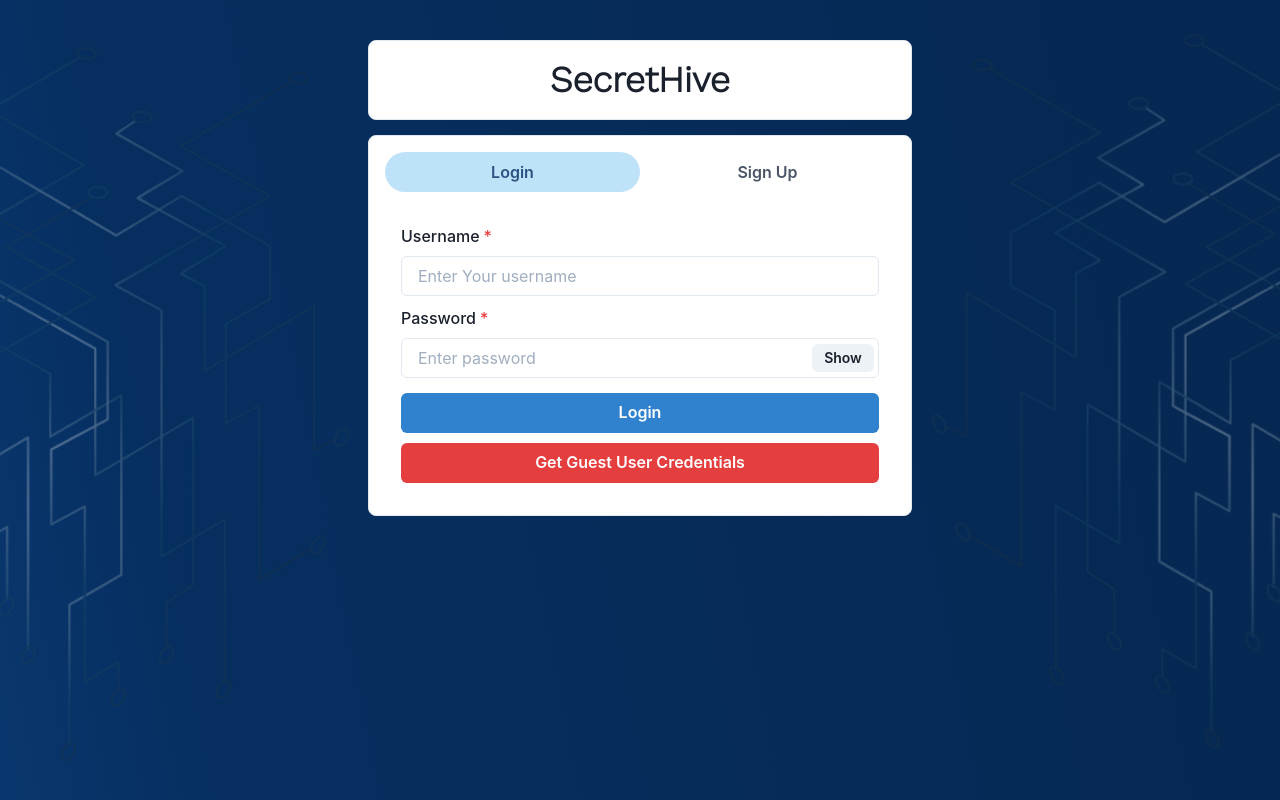
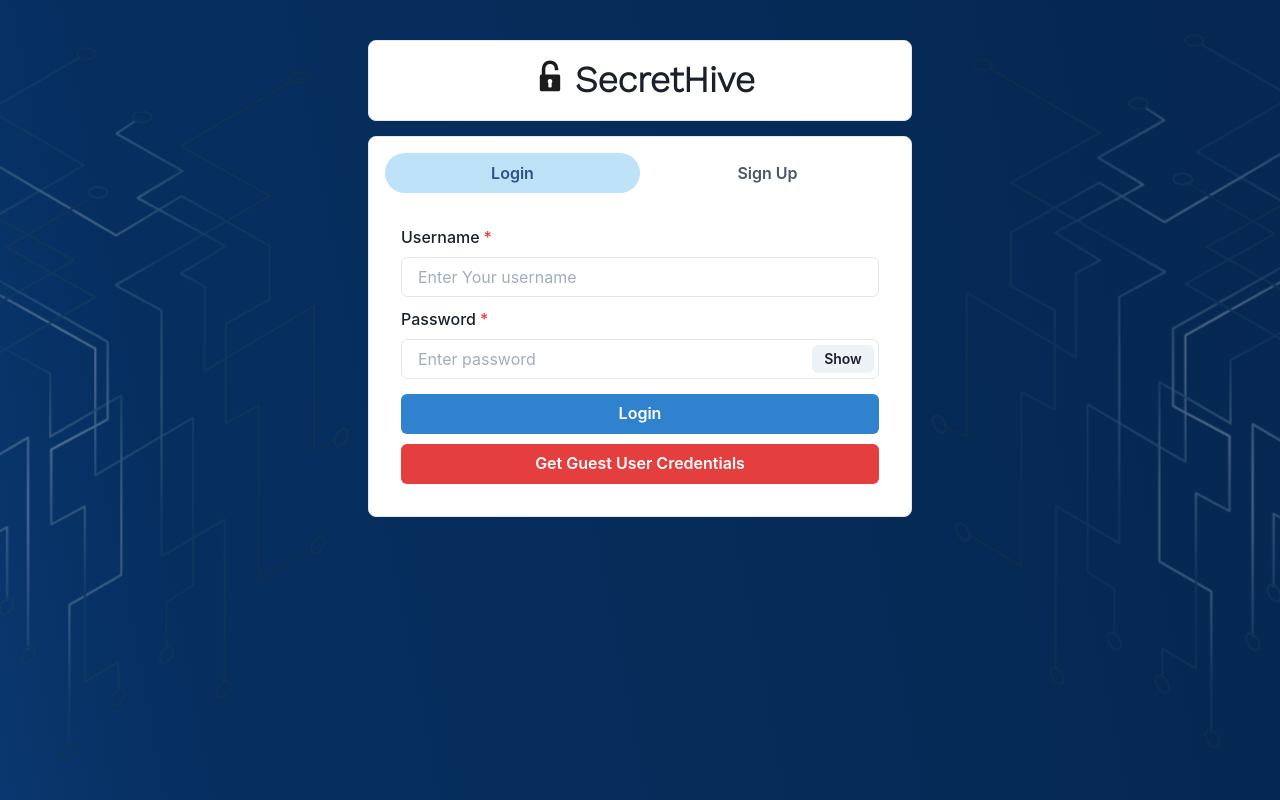
Before and after one commit to sid760/SecretHiveProject, a React (Create React App) app in the folder frontend/: page / in a window 1280 px wide. Built offline with nearby package versions, Linux system fonts and the light colour scheme.

Commit message:
logo animation added for test

```diff
--- a/frontend/src/Pages/Homepage.js
+++ b/frontend/src/Pages/Homepage.js
@@ -14,6 +14,7 @@ import Login from "../components/Authentication/Login";
 import Signup from "../components/Authentication/Signup";
 import Lottie from "react-lottie";
 import animationData from "../Animation - 1702404269691.json"; // Import your Lottie animation JSON file
+import logoAnimationData from "../Animation - 1702565803694.json";
 
 function Homepage() {
   const history = useHistory();
@@ -29,6 +30,16 @@ function Homepage() {
     loop: true,
     autoplay: true,
     animationData: animationData,
+    rendererSettings: {
+      preserveAspectRatio: "xMidYMid slice",
+    },
+  };
+ // Lottie options for your logo
+
+  const logoLottieOptions = {
+    loop: true,
+    autoplay: true,
+    animationData: logoAnimationData,
     rendererSettings: {
       preserveAspectRatio: "xMidYMid slice",
     },
@@ -51,6 +62,9 @@ function Homepage() {
           borderRadius="lg"
           borderWidth="1px"
         >
+        <Box mb={1}>
+            <Lottie options={logoLottieOptions} height={51} width={50} />
+          </Box>
           <Text fontSize="4xl" fontFamily="Work sans" fontWeight="bold">
             SecretHive
           </Text>
```
Also changed, not shown: frontend/src/Animation - 1702565803694.json (added, +1 -0 lines).
